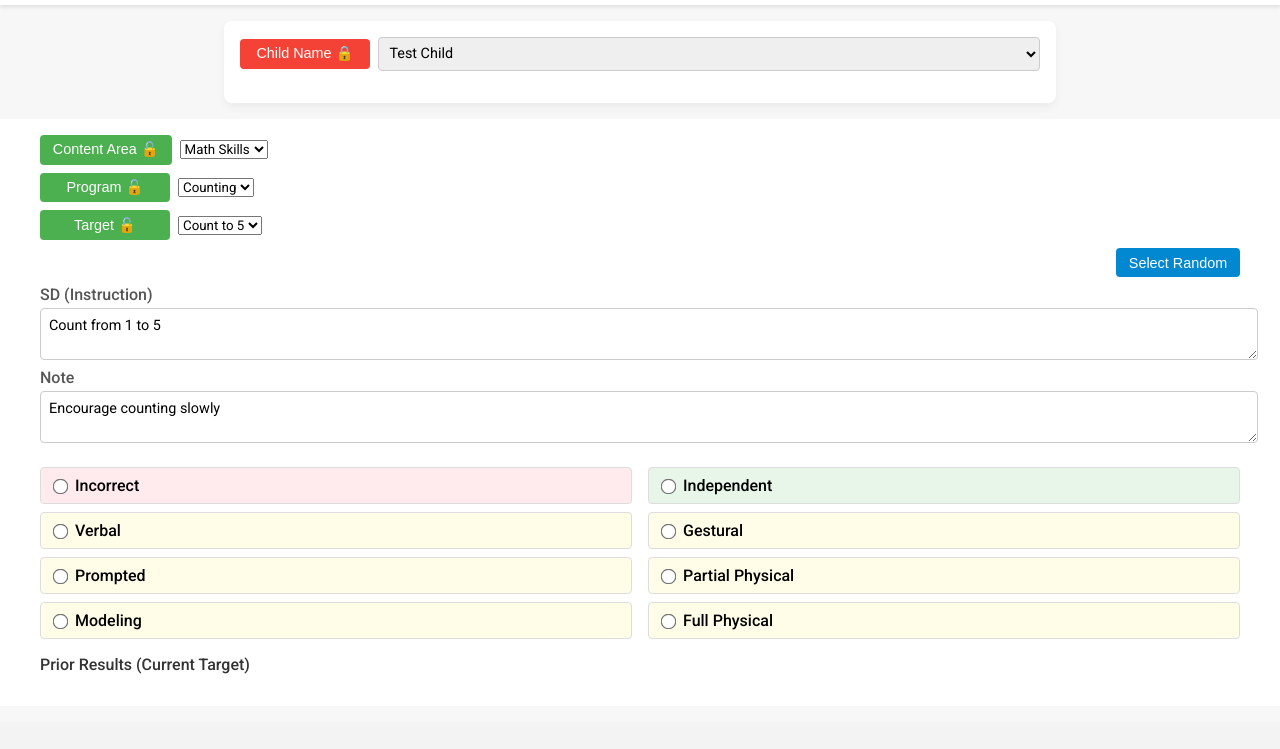
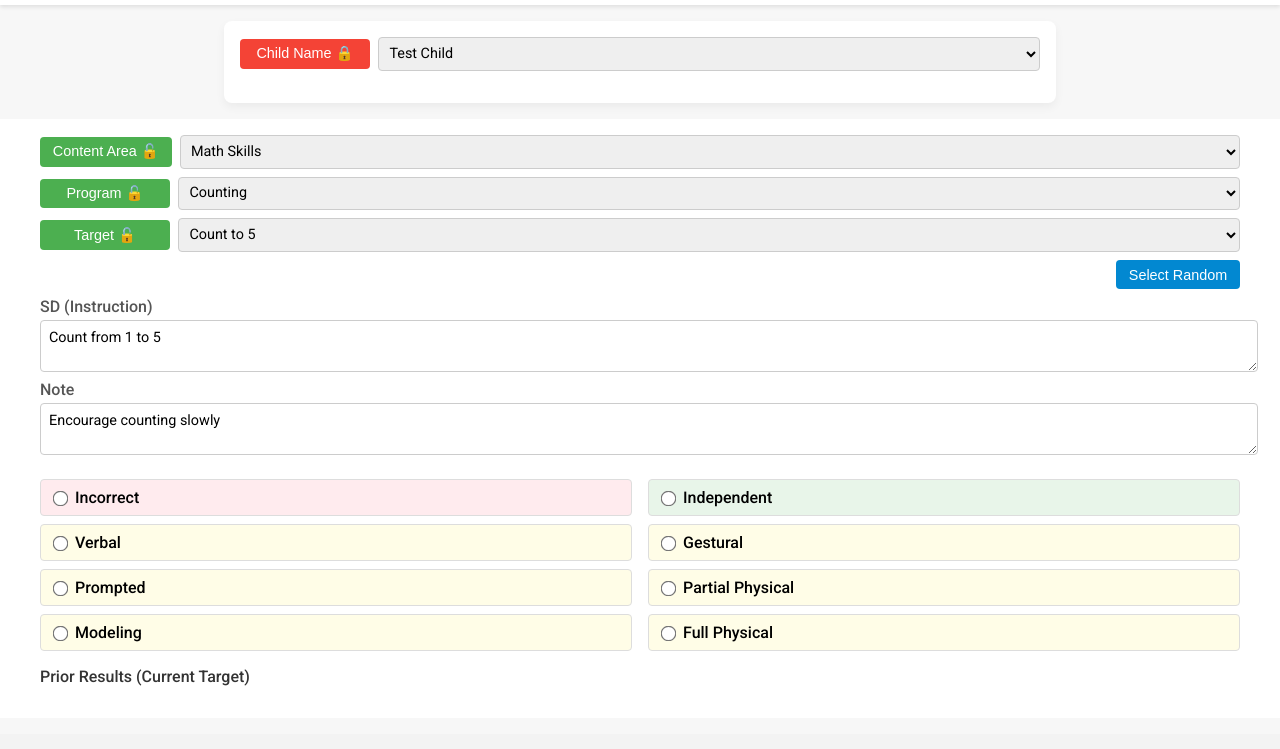
Before and after one commit to warmachine22/aba2, a plain HTML site: page index.html in a window 1280 px wide. Shown: the part 51-800 px from the top of the page. Drawn offline with Linux system fonts and the light colour scheme.

Commit message:
Add files via upload

```diff
--- a/index.html
+++ b/index.html
@@ -2,7 +2,7 @@
 <html lang="en">
 <head>
   <meta charset="UTF-8" />
-  <title>ABA Data Collector + Program Builder (with Improved Modal Layout)</title>
+  <title>ABA Data Collector + Program Builder (Wide Dropdowns Restored)</title>
   <meta name="viewport" content="width=device-width, initial-scale=1.0"/>
 
   <!-- Google Font (Optional) -->
@@ -20,7 +20,6 @@
       padding: 0;
     }
 
-    /* Helps us show/hide sections with toggles. */
     .hidden {
       display: none !important;
     }
@@ -111,6 +110,17 @@
       gap: 0.5rem;
       margin-bottom: 0.5rem;
     }
+    /* Force the selects in .dropdown-row to expand horizontally */
+    .dropdown-row select {
+      flex: 1;
+      min-width: 200px;
+      padding: 0.4rem;
+      border: 1px solid #ccc;
+      border-radius: 4px;
+      font-size: 0.9rem;
+      box-sizing: border-box;
+    }
+
     .instructions {
       display: flex;
       flex-direction: column;
```
